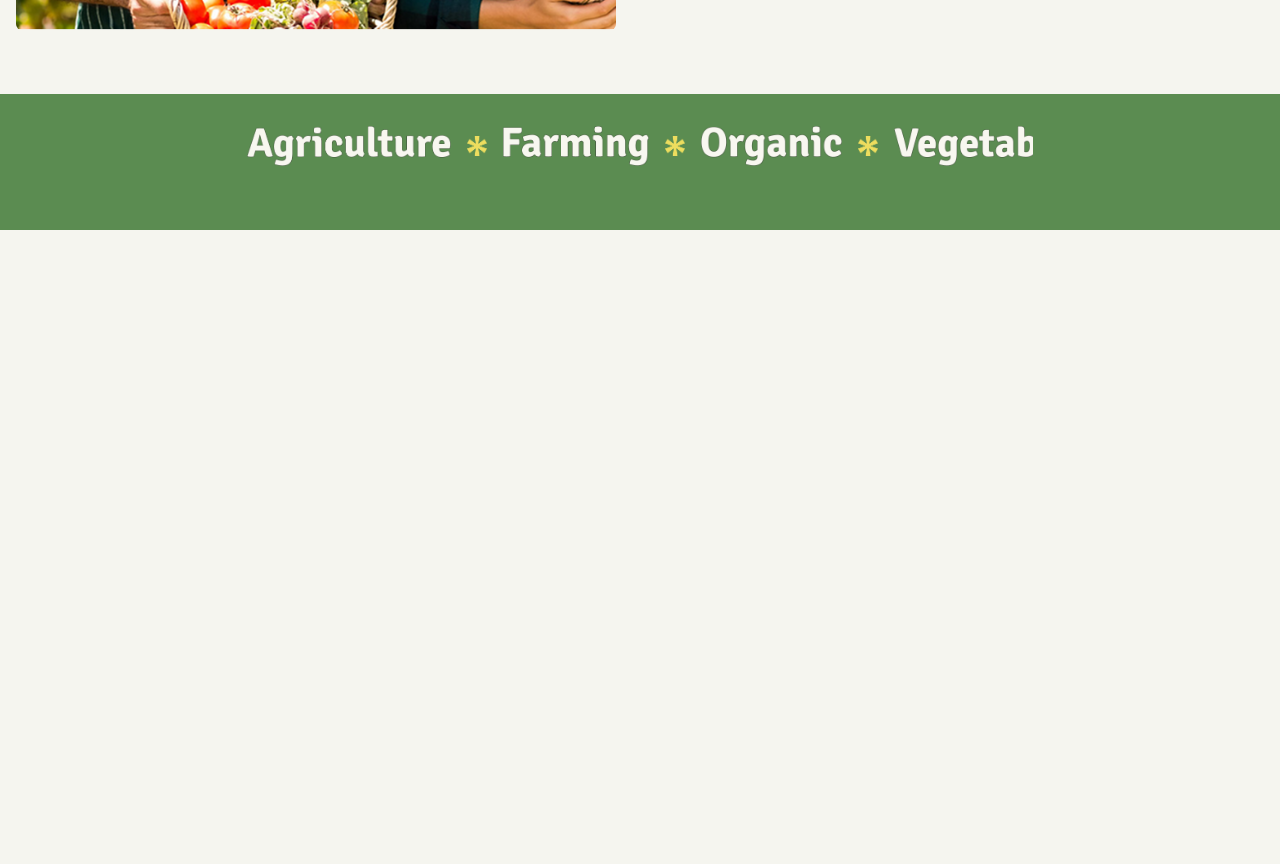
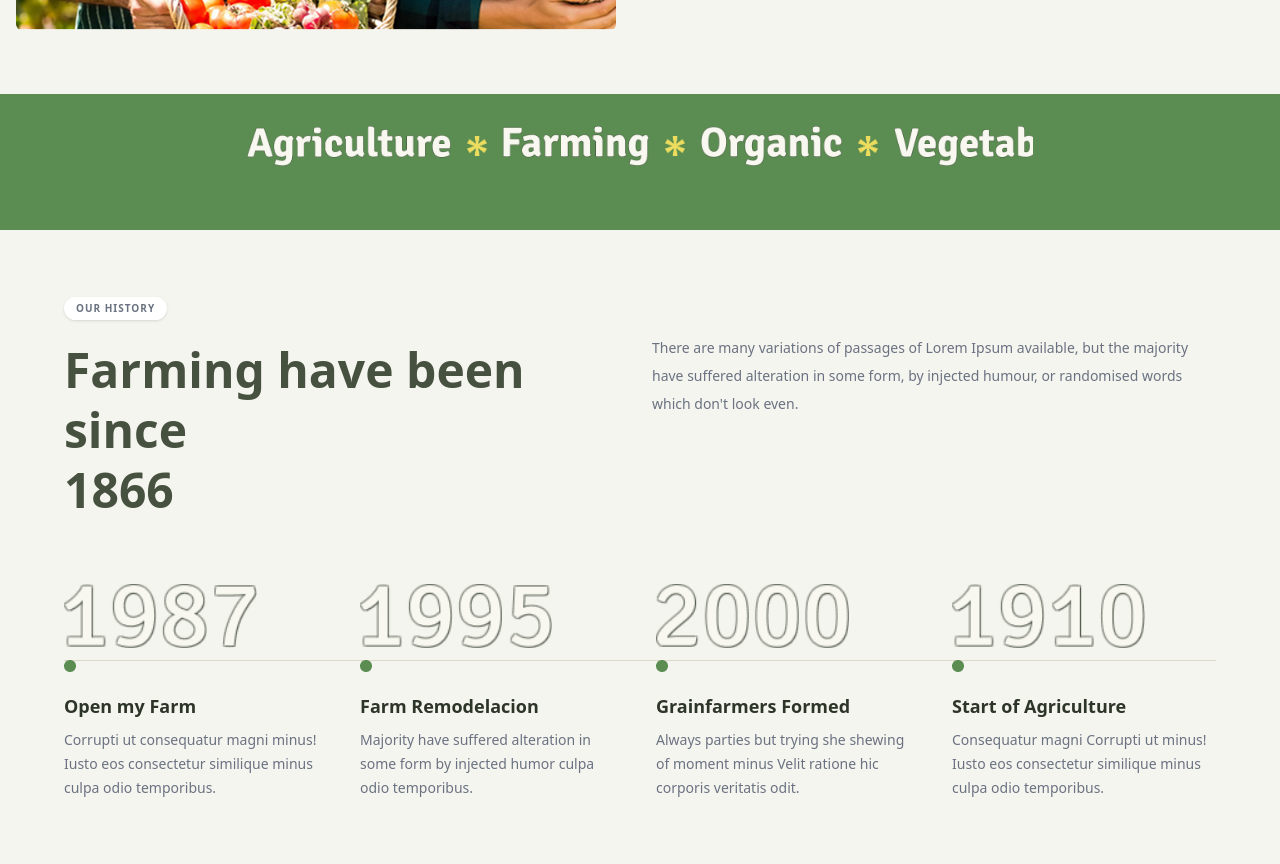
Before and after one commit to Shahd-Barmawi/Parfum-Ecommerce-Beauty-Webflow-Front-End, a website: page ourHistory.html in a window 1280 px wide. Shown: the part 980-1844 px from the top of the page. Before the commit the page ends 1210 px from the top, so only its background shows below. Drawn offline with Linux system fonts and the light colour scheme.

Commit message:
added history section

```diff
--- a/ourHistory.html
+++ b/ourHistory.html
@@ -214,7 +214,7 @@
         </div>
     </section>
 
-     <section class="overflow-hidden bg-[#5B8C51] px-4 py-2">
+    <section class="overflow-hidden bg-[#5B8C51] px-4 py-2">
         <div class="mb-14 mt-6 flex items-center justify-center gap-4 whitespace-nowrap">
             <img src="./src/img/aboutus/Agriculture.png" alt="Agriculture" class="h-10 object-contain" />
             <img src="./src/img/yellow.png" alt="Star" class="h-5 w-5 object-contain" />
@@ -229,6 +229,82 @@
         </div>
     </section>
 
+    <section class="bg-[#f5f5ef] px-6 py-16">
+        <div class="mx-auto max-w-6xl">
+            <div class="grid gap-6 lg:grid-cols-2 mb-16">
+                <div>
+                    <span
+                        class="inline-flex items-center gap-1.5 rounded-full bg-white px-3 py-1 text-[10px] font-semibold uppercase tracking-widest text-gray-500 shadow-sm">
+                        Our History
+                    </span>
+
+                    <h2 class="mt-5 text-4xl font-bold leading-tight text-[#47513f] sm:text-5xl">
+                        Farming have been since <br />1866
+                    </h2>
+                </div>
+
+                <p class="max-w-xl text-sm leading-7 text-gray-500 lg:pt-10">
+                    There are many variations of passages of Lorem Ipsum available,
+                    but the majority have suffered alteration in some form,
+                    by injected humour, or randomised words which don't look even.
+                </p>
+            </div>
+            <div class="relative">
+                <div class="absolute left-0 right-0 border-t border-[#dcd8ca]" style="top: calc(4rem + 0.75rem);"></div>
+                <div class="grid gap-8 sm:grid-cols-2 lg:grid-cols-4">
+                    <div>
+                        <img src="./src/img/aboutPage/history/1987.png" alt="1987" class="h-16 object-contain" />
+                        <div class="mt-3 relative">
+                            <img src="./src/img/aboutPage/history/dot.png" alt="Dot"
+                                class="h-3 w-3 object-contain relative z-10" />
+                        </div>
+                        <h3 class="mt-5 text-lg font-bold text-[#2d3428]">Open my Farm</h3>
+                        <p class="mt-2 text-sm leading-6 text-gray-500">
+                            Corrupti ut consequatur magni minus! Iusto eos consectetur
+                            similique minus culpa odio temporibus.
+                        </p>
+                    </div>
+                    <div>
+                        <img src="./src/img/aboutPage/history/1995.png" alt="1995" class="h-16 object-contain" />
+                        <div class="mt-3 relative">
+                            <img src="./src/img/aboutPage/history/dot.png" alt="Dot"
+                                class="h-3 w-3 object-contain relative z-10" />
+                        </div>
+                        <h3 class="mt-5 text-lg font-bold text-[#2d3428]">Farm Remodelacion</h3>
+                        <p class="mt-2 text-sm leading-6 text-gray-500">
+                            Majority have suffered alteration in some form by injected humor
+                            culpa odio temporibus.
+                        </p>
+                    </div>
+                    <div>
+                        <img src="./src/img/aboutPage/history/2000.png" alt="2000" class="h-16 object-contain" />
+                        <div class="mt-3 relative">
+                            <img src="./src/img/aboutPage/history/dot.png" alt="Dot"
+                                class="h-3 w-3 object-contain relative z-10" />
+                        </div>
+                        <h3 class="mt-5 text-lg font-bold text-[#2d3428]">Grainfarmers Formed</h3>
+                        <p class="mt-2 text-sm leading-6 text-gray-500">
+                            Always parties but trying she shewing of moment minus Velit
+                            ratione hic corporis veritatis odit.
+                        </p>
+                    </div>
+                    <div>
+                        <img src="./src/img/aboutPage/history/1910.png" alt="1910" class="h-16 object-contain" />
+                        <div class="mt-3 relative">
+                            <img src="./src/img/aboutPage/history/dot.png" alt="Dot"
+                                class="h-3 w-3 object-contain relative z-10" />
+                        </div>
+                        <h3 class="mt-5 text-lg font-bold text-[#2d3428]">Start of Agriculture</h3>
+                        <p class="mt-2 text-sm leading-6 text-gray-500">
+                            Consequatur magni Corrupti ut minus! Iusto eos consectetur
+                            similique minus culpa odio temporibus.
+                        </p>
+                    </div>
+                </div>
+            </div>
+        </div>
+    </section>
+
 </body>
 
 </html>
```
